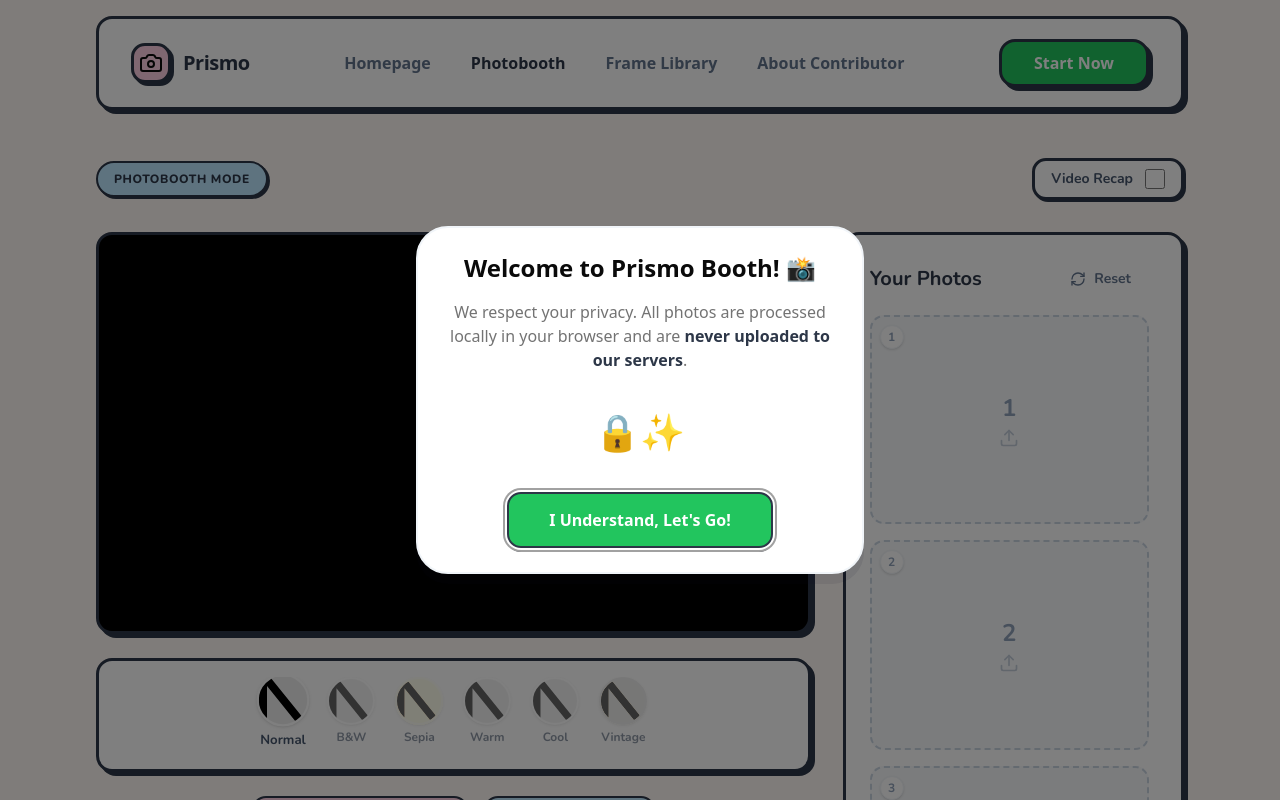
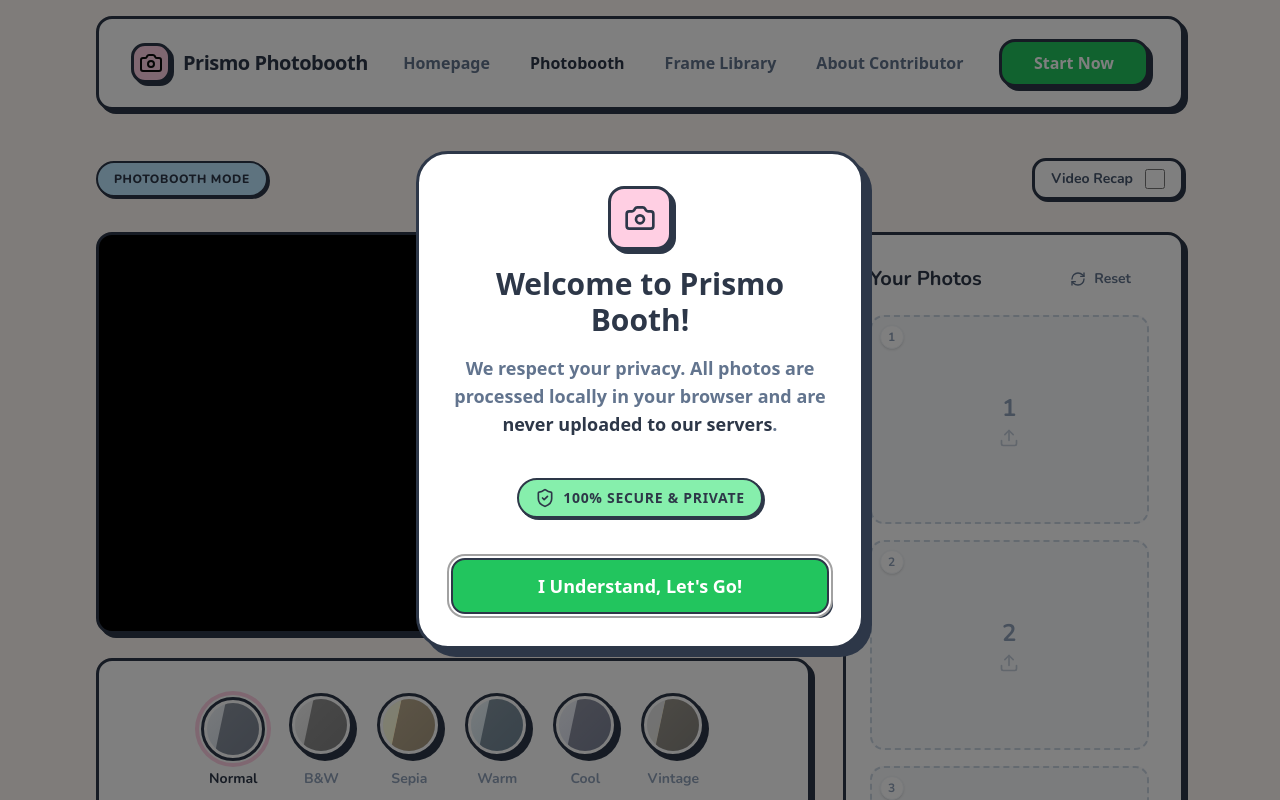
Before and after one commit to yunkhngn/prismo-photo, a Next.js app: page /photobooth in a window 1280 px wide. Shown: the top 800 px of the page. Built offline with nearby package versions, Linux system fonts and the light colour scheme; no server answers.

Commit message:
fix: ptb fail

```diff
--- a/components/Navbar.jsx
+++ b/components/Navbar.jsx
@@ -25,7 +25,7 @@
                         <div className="w-10 h-10 bg-[#FFCFE3] rounded-xl border-[3px] border-[#2D3748] flex items-center justify-center font-black text-xl shadow-[3px_3px_0px_0px_#2D3748] group-hover:-translate-y-0.5 group-hover:shadow-[4px_4px_0px_0px_#2D3748] transition-all">
                             <Camera />
                         </div>
-                        <span className="font-black text-xl tracking-tight text-[#2D3748]">Prismo</span>
+                        <span className="font-black text-xl tracking-tight text-[#2D3748]">Prismo Photobooth</span>
                     </Link>
 
                     {/* Desktop Nav */}
--- a/components/photobooth/CameraView.jsx
+++ b/components/photobooth/CameraView.jsx
@@ -11,7 +11,7 @@
 
 export function CameraView({ onCapture, isAutoMode = false, isCapturing = false }) {
     const { videoRef, startCamera, permissionStatus, captureImage } = useCamera()
-    const { activeFilterId } = usePhotoboothStore()
+    const { activeFilterId, countdownDuration } = usePhotoboothStore()
     const [countdown, setCountdown] = useState(null)
 
     const activeFilter = FILTERS.find(f => f.id === activeFilterId) || FILTERS[0]
@@ -28,7 +28,7 @@
     }, [isCapturing])
 
     const startCountdown = () => {
-        setCountdown(3)
+        setCountdown(countdownDuration)
     }
 
     useEffect(() => {
--- a/components/photobooth/FilterSelector.jsx
+++ b/components/photobooth/FilterSelector.jsx
@@ -17,30 +17,49 @@
     const { activeFilterId, setFilter } = usePhotoboothStore()
 
     return (
-        <div className="flex gap-2 overflow-x-auto pb-2 scrollbar-hide justify-center">
-            {FILTERS.map((filter) => (
+        <div className="flex gap-2 overflow-x-auto p-4 scrollbar-hide justify-center">
+            {FILTERS.map((filter) => {
+                const isActive = activeFilterId === filter.id || (!activeFilterId && filter.id === 'normal')
+
+                return (
                     <button
                         key={filter.id}
                         onClick={() => setFilter(filter.id === 'normal' ? null : filter.id)}
-                    className={cn(
-                        "flex flex-col items-center gap-1 min-w-[60px] transition-transform hover:scale-105",
-                        (activeFilterId === filter.id || (!activeFilterId && filter.id === 'normal'))
-                            ? "opacity-100 scale-110"
-                            : "opacity-60 hover:opacity-100"
-                    )}
+                        className="group flex flex-col items-center gap-3 min-w-[80px] outline-none"
                     >
+                        <div className={cn(
+                            "relative w-16 h-16 rounded-full border-[3px] border-[#2D3748] bg-white transition-all duration-150 ease-out",
+                            isActive
+                                ? "translate-y-1 shadow-none ring-4 ring-[#FFCFE3] ring-offset-2"
+                                : "shadow-[4px_4px_0px_0px_#2D3748] hover:-translate-y-0.5 hover:shadow-[5px_5px_0px_0px_#2D3748]"
+                        )}>
+                            {/* Inner content with padding to prevent clipping border */}
+                            <div className="absolute inset-[3px] rounded-full overflow-hidden bg-slate-100">
                                 <div
-                        className="w-12 h-12 rounded-full border-2 border-white shadow-sm"
+                                    className="w-full h-full bg-cover bg-center"
                                     style={{
-                            backgroundColor: '#eee',
-                            backgroundImage: 'url(/next.svg)', // Placeholder or use a real thumb
-                            backgroundSize: 'cover',
+                                        // Use a gradient or pattern as base
+                                        background: 'linear-gradient(135deg, #f1f5f9 0%, #cbd5e1 100%)',
                                         filter: filter.css
                                     }}
-                    />
-                    <span className="text-xs font-bold text-slate-600">{filter.name}</span>
+                                >
+                                    {/* Decorative pattern */}
+                                    <div className="absolute inset-0 opacity-50">
+                                        <div className="absolute top-0 right-0 w-[150%] h-full bg-[#2D3748] transform -skew-x-12 translate-x-1/2" />
+                                    </div>
+                                </div>
+                            </div>
+                        </div>
+
+                        <span className={cn(
+                            "text-sm font-bold transition-colors",
+                            isActive ? "text-[#2D3748]" : "text-slate-400 group-hover:text-[#2D3748]"
+                        )}>
+                            {filter.name}
+                        </span>
                     </button>
-            ))}
+                )
+            })}
         </div>
     )
 }
--- a/components/photobooth/PhotoboothApp.jsx
+++ b/components/photobooth/PhotoboothApp.jsx
@@ -94,16 +94,34 @@
                             onCapture={handleCapture}
                         />
 
-                        <div className="bg-white rounded-2xl border-[3px] border-[#2D3748] shadow-[4px_4px_0px_0px_#2D3748] p-4">
+                        <ClayCard className="p-4">
                             <FilterSelector />
-                        </div>
+                        </ClayCard>
 
-                        <div className="flex justify-center gap-4">
+                        <div className="flex flex-col md:flex-row items-center justify-center gap-4">
+                            {/* Timer Dropdown */}
+                            <div className="relative">
+                                <select
+                                    className="appearance-none bg-white pl-4 pr-10 py-4 rounded-2xl border-[3px] border-[#2D3748] shadow-[4px_4px_0px_0px_#2D3748] font-bold text-[#2D3748] focus:outline-none cursor-pointer hover:translate-y-1 hover:shadow-[2px_2px_0px_0px_#2D3748] transition-all h-full"
+                                    value={usePhotoboothStore(state => state.countdownDuration)}
+                                    onChange={(e) => usePhotoboothStore.getState().setCountdownDuration(Number(e.target.value))}
+                                >
+                                    <option value={3}>3s Timer</option>
+                                    <option value={5}>5s Timer</option>
+                                    <option value={10}>10s Timer</option>
+                                </select>
+                                <div className="absolute right-4 top-1/2 -translate-y-1/2 pointer-events-none">
+                                    <svg width="12" height="8" viewBox="0 0 12 8" fill="none" xmlns="http://www.w3.org/2000/svg">
+                                        <path d="M1.41 0.589996L6 5.17L10.59 0.589996L12 2L6 8L0 2L1.41 0.589996Z" fill="#2D3748" />
+                                    </svg>
+                                </div>
+                            </div>
+
                             <ClayButton
                                 size="lg"
                                 onClick={triggerManualCapture}
                                 disabled={isCapturing || allSlotsFilled}
-                                className="w-full md:w-auto px-8 py-6 text-xl shadow-[4px_4px_0px_0px_#2D3748]"
+                                className="w-full md:w-auto px-8 py-4 text-lg shadow-[4px_4px_0px_0px_#2D3748] bg-[#FFCFE3] hover:bg-[#FFCFE3]/90"
                             >
                                 Manual Capture
                             </ClayButton>
@@ -112,7 +130,7 @@
                                 size="lg"
                                 onClick={triggerAutoCapture}
                                 disabled={isCapturing || allSlotsFilled}
-                                className="w-full md:w-auto px-8 py-6 text-xl shadow-[4px_4px_0px_0px_#2D3748]"
+                                className="w-full md:w-auto px-8 py-4 text-lg shadow-[4px_4px_0px_0px_#2D3748] bg-[#BDE7FF] hover:bg-[#BDE7FF]/90"
                             >
                                 Auto Mode
                             </ClayButton>
@@ -120,7 +138,7 @@
                     </div>
 
                     {/* Right Column: Sidebar (Slots or Frame Selection) */}
-                    <div className="lg:col-span-4 flex flex-col gap-6 h-[600px]">
+                    <div className="lg:col-span-4 flex flex-col gap-6 h-full">
                         <SlotSidebar />
                     </div>
                 </main>
--- a/components/photobooth/PrivacyDialog.jsx
+++ b/components/photobooth/PrivacyDialog.jsx
@@ -1,5 +1,3 @@
-"use client"
-
 import * as React from "react"
 import {
     Dialog,
@@ -11,6 +9,7 @@
 } from "@/components/ui/dialog"
 import { ClayButton } from "@/components/ui/clay-button"
 import { usePhotoboothStore } from "@/store/usePhotoboothStore"
+import { Camera, ShieldCheck } from "lucide-react"
 
 export function PrivacyDialog() {
     const { isPrivacyAccepted, acceptPrivacy } = usePhotoboothStore()
@@ -29,19 +28,27 @@
 
     return (
         <Dialog open={open} onOpenChange={setOpen}>
-            <DialogContent showCloseButton={false} className="sm:max-w-md rounded-[32px] border-2 border-slate-100 shadow-[0px_10px_0px_rgba(15,23,42,0.08)]">
-                <DialogHeader>
-                    <DialogTitle className="text-2xl font-bold text-center mb-2">Welcome to Prismo Booth! 📸</DialogTitle>
-                    <DialogDescription className="text-center text-base">
+            <DialogContent showCloseButton={false} className="sm:max-w-md rounded-[32px] border-[3px] border-[#2D3748] shadow-[8px_8px_0px_0px_#2D3748] bg-white p-8">
+                <DialogHeader className="flex flex-col items-center gap-4">
+                    <div className="w-16 h-16 rounded-2xl bg-[#FFCFE3] border-[3px] border-[#2D3748] flex items-center justify-center shadow-[4px_4px_0px_0px_#2D3748]">
+                        <Camera className="w-8 h-8 text-[#2D3748]" />
+                    </div>
+                    <DialogTitle className="text-3xl font-black text-[#2D3748] text-center">Welcome to Prismo Booth!</DialogTitle>
+                    <DialogDescription className="text-center text-lg font-bold text-slate-500">
                         We respect your privacy. All photos are processed locally in your browser and are
-                        <span className="font-bold text-[#2D3748]"> never uploaded to our servers</span>.
+                        <span className="text-[#2D3748]"> never uploaded to our servers</span>.
                     </DialogDescription>
                 </DialogHeader>
+
                 <div className="flex justify-center py-6">
-                    <div className="text-4xl">🔒✨</div>
+                    <div className="flex items-center gap-2 px-4 py-2 rounded-full bg-[#86EFAC] border-2 border-[#2D3748] shadow-[2px_2px_0px_0px_#2D3748]">
+                        <ShieldCheck className="w-5 h-5 text-[#2D3748]" />
+                        <span className="text-sm font-black text-[#2D3748] uppercase tracking-wider">100% Secure & Private</span>
+                    </div>
                 </div>
-                <DialogFooter className="sm:justify-center">
-                    <ClayButton onClick={handleAccept} variant="success" size="lg">
+
+                <DialogFooter className="sm:justify-center w-full">
+                    <ClayButton onClick={handleAccept} variant="success" size="lg" className="w-full h-14 text-lg shadow-[4px_4px_0px_0px_#2D3748]">
                         I Understand, Let's Go!
                     </ClayButton>
                 </DialogFooter>
--- a/store/usePhotoboothStore.js
+++ b/store/usePhotoboothStore.js
@@ -28,6 +28,7 @@
   // Flags
   isPrivacyAccepted: false,
   isVideoRecapEnabled: false,
+  countdownDuration: 3,
 
   // Actions
   setStep: (step) => set({ currentStep: step }),
@@ -65,4 +66,6 @@
   toggleVideoRecap: () => set((state) => ({
     isVideoRecapEnabled: !state.isVideoRecapEnabled
   })),
+
+  setCountdownDuration: (duration) => set({ countdownDuration: duration }),
 }));
```
Lines whose indentation alone changed are shown as unchanged.
